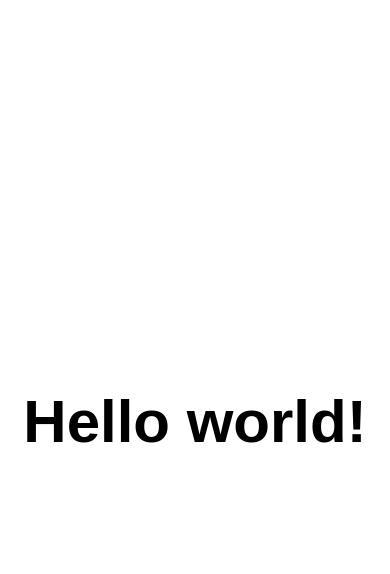
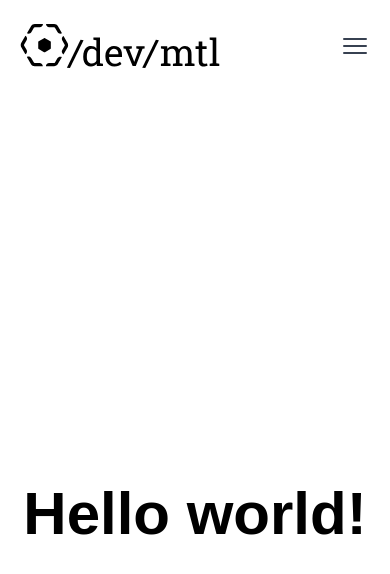
Before and after one commit to devmtl2024-org/devmtl2024-org.github.io, a React (Vite) app: page / in a window 390 px wide. Shown: the top 574 px of the page. Built offline with nearby package versions, Linux system fonts and the light colour scheme.

Commit message:
feat: :sparkles: Add navbar

```diff
--- a/package.json
+++ b/package.json
@@ -17,6 +17,7 @@
     "@chakra-ui/react": "^3.5.1",
     "@emotion/react": "^11.14.0",
     "@emotion/styled": "^11.14.0",
+    "@heroicons/react": "^2.2.0",
     "@vitejs/plugin-react": "^4.3.4",
     "framer-motion": "^12.0.5",
     "react": "^18.3.1",
--- /dev/null
+++ b/src/components/Navbar/index.tsx
@@ -0,0 +1,78 @@
+import { useState } from "react";
+import { Bars3Icon, XMarkIcon } from "@heroicons/react/24/outline";
+
+import logo from "@/assets/logo-black.svg";
+
+function Navbar() {
+  const [toggleMenu, setToggleMenu] = useState(false);
+
+  return (
+    <div className="app">
+      <nav>
+        <div className="max-w-7xl mx-auto">
+          <div className="flex mx-auto justify-between w-[90%] lg:w-5/6">
+            {/* Primary menu and logo */}
+            <div className="flex items-center gap-16 my-6 w-full justify-between">
+              {/* Logo */}
+              <div style={{ width: "200px" }}>
+                <img
+                  src={logo}
+                  alt="logo"
+                  className="h-full w-full object-contain"
+                />
+              </div>
+
+              {/* Primary */}
+              <div className="hidden lg:flex gap-8">
+                <a
+                  href="#"
+                  className="text-lg font-medium text-gray-700 hover:text-gray-900"
+                >
+                  Home
+                </a>
+              </div>
+            </div>
+
+            {/* Secondary */}
+            <div className="flex gap-6">
+              {/* Mobile navigation toggle */}
+              <div className="lg:hidden flex items-center">
+                <button
+                  onClick={() => setToggleMenu(!toggleMenu)}
+                  aria-label="Toggle navigation"
+                  className="focus:outline-none"
+                >
+                  {toggleMenu ? (
+                    <XMarkIcon className="h-8 w-8 text-gray-700 transition-transform duration-200" />
+                  ) : (
+                    <Bars3Icon className="h-8 w-8 text-gray-700 transition-transform duration-200" />
+                  )}
+                </button>
+              </div>
+            </div>
+          </div>
+        </div>
+
+        {/* Mobile navigation */}
+        <div
+          className={`fixed z-40 w-full bg-gray-100 overflow-hidden flex flex-col lg:hidden gap-12 origin-top duration-700 ${
+            !toggleMenu ? "h-0" : "h-full"
+          }`}
+        >
+          <div className="px-8 py-4">
+            <div className="flex flex-col gap-8 font-bold tracking-wider">
+              <a
+                href="#"
+                className="text-lg font-medium text-gray-700 hover:text-gray-900"
+              >
+                Home
+              </a>
+            </div>
+          </div>
+        </div>
+      </nav>
+    </div>
+  );
+}
+
+export default Navbar;
--- a/src/pages/HomePage.tsx
+++ b/src/pages/HomePage.tsx
@@ -1,7 +1,12 @@
+import Navbar from "@/components/Navbar";
+
 export default function HomePage() {
   return (
+    <>
+    <Navbar />
     <div className="flex flex-col items-center justify-center h-screen">
       <h1 className="text-6xl font-bold">Hello world!</h1>
     </div>
+    </>
   );
 }
```
Also changed, not shown: src/assets/logo-black.svg (added), 1 other file (tests, documents, lock files or other folders).
